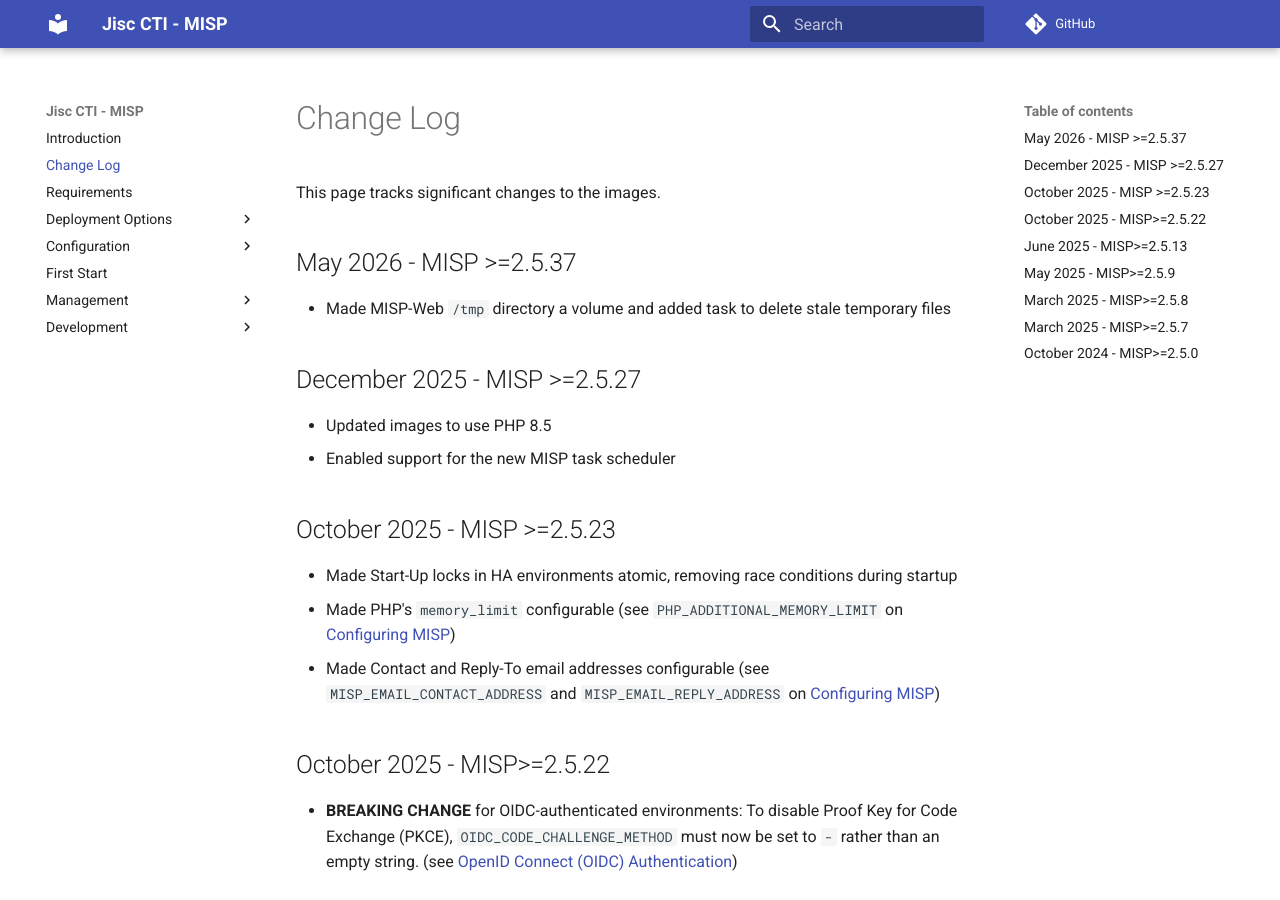
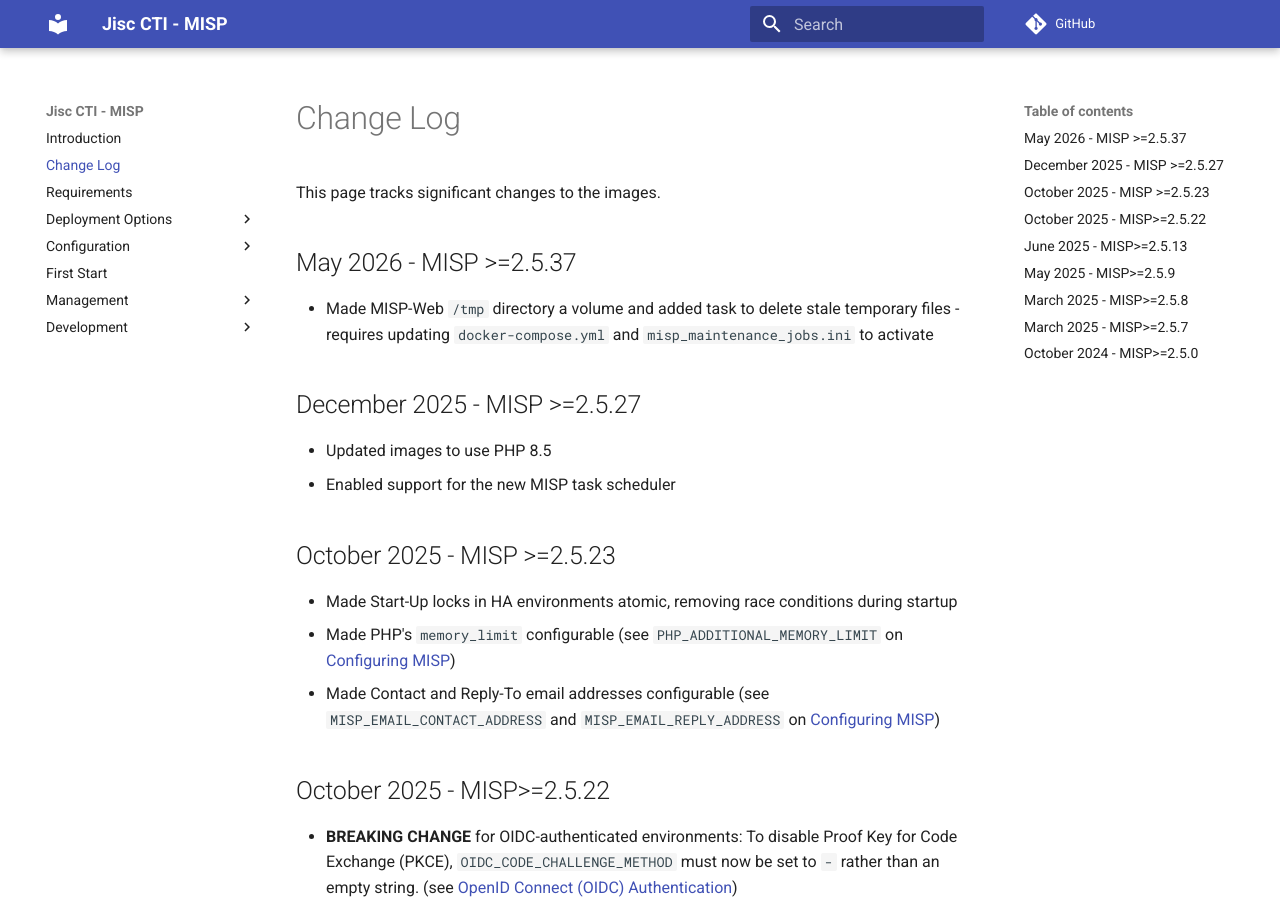
Before and after one commit to JiscCTI/misp-docker, an MkDocs documentation site: the page built from pages/changelog.md, in a window 1280 px wide and 900 px high. Built offline with MkDocs 1.6.1 and Material for MkDocs 9.7.7, drawn with Linux system fonts in a browser that asks for light colours; comment, search, counter and statistics services are not loaded.

Commit message:
docs: clarify temp file cleanup

```diff
--- a/pages/changelog.md
+++ b/pages/changelog.md
@@ -10,7 +10,8 @@
 
 ## May 2026 - MISP >=2.5.37
 
-* Made MISP-Web `/tmp` directory a volume and added task to delete stale temporary files
+* Made MISP-Web `/tmp` directory a volume and added task to delete stale temporary files - requires
+    updating `docker-compose.yml` and `misp_maintenance_jobs.ini` to activate
 
 ## December 2025 - MISP >=2.5.27
 
```
